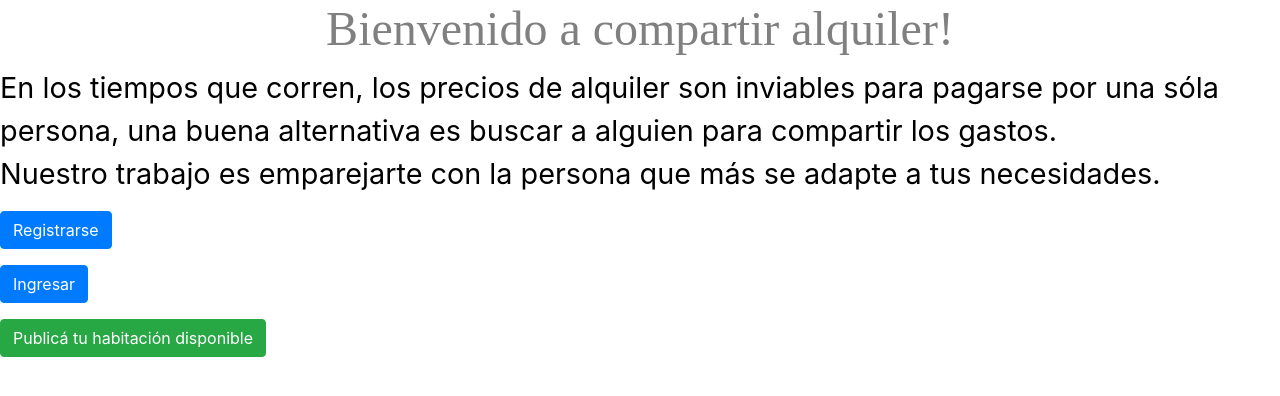
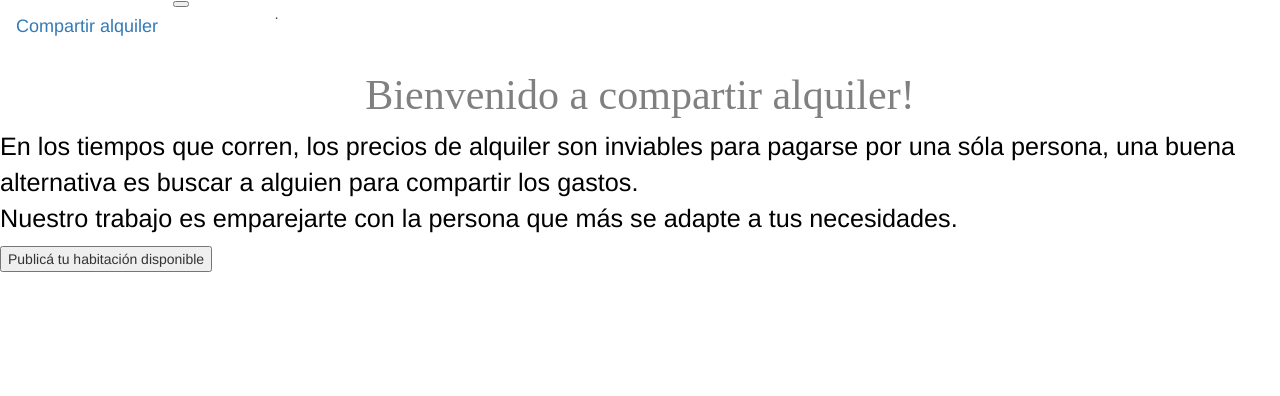
Before and after one commit to nahuelbrandan/company_website, a Django app: page / in a window 1280 px wide. Shown: the top 396 px of the page. Run offline with Django 3.2, Linux system fonts and the light colour scheme; some libraries are stand-ins or nearby versions.

Commit message:
navbar implementacion

```diff
--- a/src/app/static/css/style.css
+++ b/src/app/static/css/style.css
@@ -9,3 +9,7 @@
   color: black;
   font-size: 180%;
 }
+
+.white_ {
+  color: white;
+}
--- a/src/app/templates/add_room.html
+++ b/src/app/templates/add_room.html
@@ -2,12 +2,12 @@
 
 <head>
   {% load static %}
-  <!--<link rel="stylesheet" type="text/css" href="{% static 'css/style.css' %}" />-->
+  <link rel="stylesheet" type="text/css" href="{% static 'css/style.css' %}" />
   <link rel="stylesheet" type="text/css" href="{% static 'css/bootstrap/bootstrap.css' %}" />
 </head>
 
 <body>
-  <!-- {% include 'navbar.html' %} -->
+  {% include 'navbar.html' %}
   <h1>Add Room</h1>
 
   {% load crispy_forms_tags %}
--- a/src/app/templates/home.html
+++ b/src/app/templates/home.html
@@ -7,7 +7,7 @@
 </head>
 
 <body>
-  <!-- {% include 'navbar.html' %} -->
+  {% include 'navbar.html' %}
   <h1 class='title'>Bienvenido a compartir alquiler!</h1>
 
   <p class='description'>
@@ -17,16 +17,8 @@
     Nuestro trabajo es emparejarte con la persona que más se adapte a tus necesidades.
   </p>
 
-  <form class='button' action='{% url 'register' %}' method='GET'>
-      <button type="button" class="btn btn-primary">Registrarse</button>
-  </form>
-
-  <form class='button' action='{% url 'login' %}' method='GET'>
-      <button type="button" class="btn btn-primary">Ingresar</button>
-  </form>
-
-  <form class='button' action='{% url 'add_room' %}' method='GET'>
-    <button type="button" class="btn btn-success">Publicá tu habitación disponible</button>
+  <form action='{% url 'add_room' %}' method='GET'>
+    <input type="submit" value="Publicá tu habitación disponible">
   </form>
 
 
--- a/src/app/templates/login.html
+++ b/src/app/templates/login.html
@@ -2,12 +2,12 @@
 
 <head>
   {% load static %}
-  <!--<link rel="stylesheet" type="text/css" href="{% static 'css/style.css' %}" />-->
+  <link rel="stylesheet" type="text/css" href="{% static 'css/style.css' %}" />
   <link rel="stylesheet" type="text/css" href="{% static 'css/bootstrap/bootstrap.css' %}" />
 </head>
 
 <body>
-  <!-- {% include 'navbar.html' %} -->
+  {% include 'navbar.html' %}
 
   <h1>Loggin</h1>
 
--- a/src/app/templates/navbar.html
+++ b/src/app/templates/navbar.html
@@ -1,21 +1,13 @@
 <nav class="navbar navbar-expand-lg navbar-dark bg-dark">
-  <a class="navbar-brand" href="#">Compartir alquiler</a>
+  <a class="navbar-brand" href="/">Compartir alquiler</a>
   <button class="navbar-toggler" type="button" data-toggle="collapse" data-target="#navbarSupportedContent" aria-controls="navbarSupportedContent" aria-expanded="false" aria-label="Toggle navigation">
     <span class="navbar-toggler-icon"></span>
   </button>
 
   <div class="collapse navbar-collapse" id="navbarSupportedContent">
     <ul class="navbar-nav mr-auto">
-      <li class="nav-item">
-        <a class="nav-link" href="#">Link</a>
-      </li>
-      <li class="nav-item">
-        <a class="nav-link disabled" href="#" tabindex="-1" aria-disabled="true">Disabled</a>
-      </li>
     </ul>
-    <form class="form-inline my-2 my-lg-0">
-      <input class="form-control mr-sm-2" type="search" placeholder="Search" aria-label="Search">
-      <button class="btn btn-outline-success my-2 my-sm-0" type="submit">Search</button>
-    </form>
+    <a class="white_" href="/register"><span class="glyphicon glyphicon-user"></span> Registrarse</a> &nbsp;&nbsp;·&nbsp;&nbsp;
+    <a class="white_" href="/login"><span class="glyphicon glyphicon-log-in"></span> Ingresar</a>
   </div>
 </nav>
--- a/src/app/templates/register.html
+++ b/src/app/templates/register.html
@@ -2,12 +2,12 @@
 
 <head>
   {% load static %}
-  <!--<link rel="stylesheet" type="text/css" href="{% static 'css/style.css' %}" />-->
+  <link rel="stylesheet" type="text/css" href="{% static 'css/style.css' %}" />
   <link rel="stylesheet" type="text/css" href="{% static 'css/bootstrap/bootstrap.min.css' %}" />
 </head>
 
 <body>
-  <!-- {% include 'navbar.html' %} -->
+  {% include 'navbar.html' %}
 
   <h1>Registrarse</h1>
 
```
